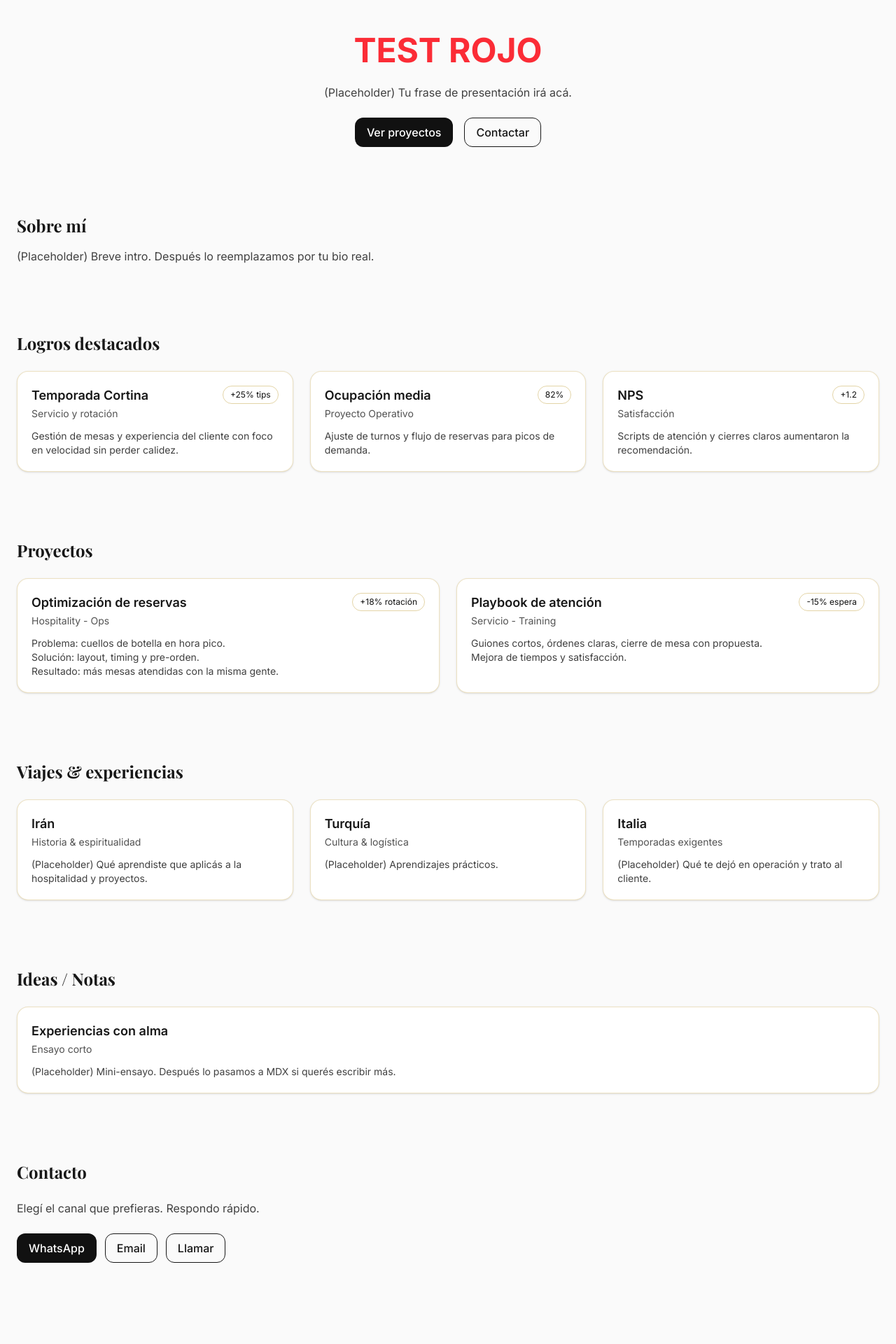
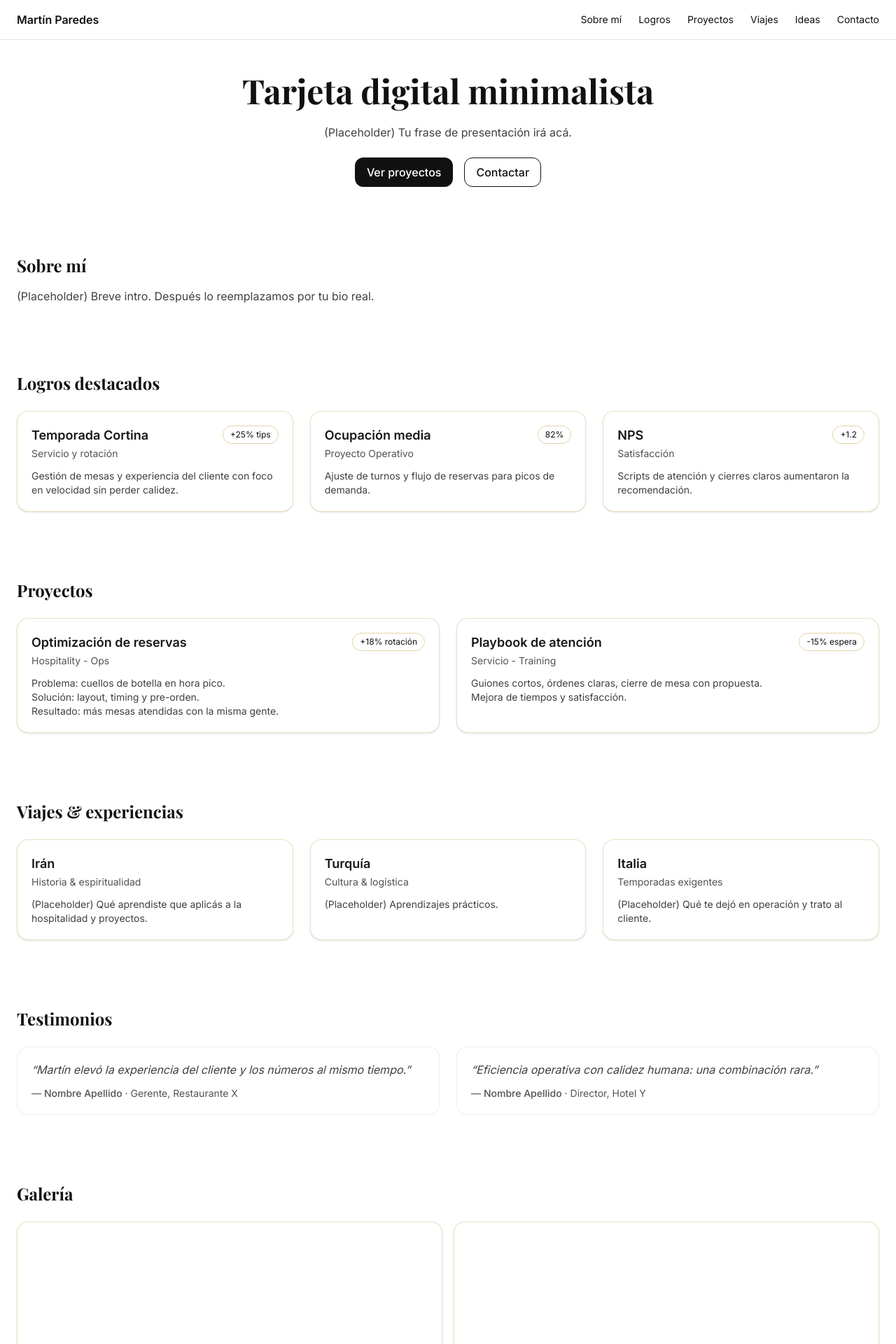
Before and after one commit to tinchoparedess/mp-portfolio, a Next.js app: page / in a window 1280 px wide. Shown: the top 1920 px of the page at 70% size. Built offline with nearby package versions, Linux system fonts and the light colour scheme.

Commit message:
restore: navbar + cards + testimonios + galeria + tailwind v4

```diff
--- a/src/app/globals.css
+++ b/src/app/globals.css
@@ -10,6 +10,10 @@
   html, body {
     background: #fff;
     color: #111;
+  }
+  ::selection {
+    background: #f5ecd2;
+    color: var(--black);
   }
 }
 
--- a/src/app/layout.tsx
+++ b/src/app/layout.tsx
@@ -1,11 +1,12 @@
 import "./globals.css";
 import { Inter, Playfair_Display } from "next/font/google";
+import Navbar from "@/components/Navbar";
 
 const inter = Inter({ subsets: ["latin"] });
 const playfair = Playfair_Display({ subsets: ["latin"], weight: ["600", "700"] });
 
 export const metadata = {
-  metadataBase: new URL("https://mp-portfolio-theta.vercel.app"), // luego cambiamos a tu dominio .me
+  metadataBase: new URL("https://mp-portfolio-theta.vercel.app"),
   title: "Martín Paredes — Tarjeta Digital Minimalista",
   description: "Presentación personal elegante y minimalista.",
   openGraph: {
@@ -13,31 +14,19 @@ export const metadata = {
     url: "https://mp-portfolio-theta.vercel.app",
     title: "Martín Paredes — Tarjeta Digital Minimalista",
     description: "Presentación personal elegante y minimalista.",
-    images: [
-      {
-        url: "/og.jpg", // poné este archivo en /public
-        width: 1200,
-        height: 630,
-        alt: "Martín Paredes — Portada",
-      },
-    ],
+    images: [{ url: "/og.jpg", width: 1200, height: 630, alt: "Martín Paredes — Portada" }],
   },
-  twitter: {
-    card: "summary_large_image",
-    title: "Martín Paredes — Tarjeta Digital Minimalista",
-    description: "Presentación personal elegante y minimalista.",
-    images: ["/og.jpg"],
-  },
-  icons: {
-    icon: "/favicon.ico",
-  },
+  twitter: { card: "summary_large_image", title: "Martín Paredes — Tarjeta Digital Minimalista", description: "Presentación personal elegante y minimalista.", images: ["/og.jpg"] },
+  icons: { icon: "/favicon.ico" },
 };
 
 export default function RootLayout({ children }: { children: React.ReactNode }) {
   return (
     <html lang="es" className="scroll-smooth">
-      <body className={`${inter.className} bg-neutral-50 text-neutral-900 dark:bg-neutral-950 dark:text-neutral-100`}>
-        {children}
+      <body className={`${inter.className}`}>
+        <a id="top" />
+        <Navbar />
+        <main>{children}</main>
       </body>
     </html>
   );
--- a/src/app/page.tsx
+++ b/src/app/page.tsx
@@ -3,6 +3,8 @@
 import { Playfair_Display } from "next/font/google";
 import Card from "@/components/Card";
 import ContactBar from "@/components/ContactBar";
+import TestimonialCard from "@/components/TestimonialCard";
+import Gallery from "@/components/Gallery";
 
 const playfair = Playfair_Display({ subsets: ["latin"], weight: ["600", "700"] });
 
@@ -12,8 +14,9 @@ export default function Page() {
 
       {/* HERO */}
       <section className="text-center space-y-6">
-      <h1 className="text-5xl font-bold text-red-500">TEST ROJO</h1>
-
+        <h1 className={`${playfair.className} text-4xl sm:text-5xl font-bold`}>
+          Tarjeta digital minimalista
+        </h1>
         <p className="text-neutral-700">
           (Placeholder) Tu frase de presentación irá acá.
         </p>
@@ -25,7 +28,7 @@ export default function Page() {
 
       {/* SOBRE MÍ */}
       <section id="sobre-mi" className="space-y-4">
-        <h2 className={`${playfair.className} text-2xl font-bold text-neutral-900`}>Sobre mí</h2>
+        <h2 className={`${playfair.className} text-2xl font-bold`}>Sobre mí</h2>
         <p className="text-neutral-700">
           (Placeholder) Breve intro. Después lo reemplazamos por tu bio real.
         </p>
@@ -33,7 +36,7 @@ export default function Page() {
 
       {/* LOGROS */}
       <section id="logros" className="space-y-6">
-        <h2 className={`${playfair.className} text-2xl font-bold text-neutral-900`}>Logros destacados</h2>
+        <h2 className={`${playfair.className} text-2xl font-bold`}>Logros destacados</h2>
         <div className="grid gap-6 sm:grid-cols-3">
           <Card title="Temporada Cortina" subtitle="Servicio y rotación" metric="+25% tips">
             Gestión de mesas y experiencia del cliente con foco en velocidad sin perder calidez.
@@ -49,7 +52,7 @@ export default function Page() {
 
       {/* PROYECTOS */}
       <section id="proyectos" className="space-y-6">
-        <h2 className={`${playfair.className} text-2xl font-bold text-neutral-900`}>Proyectos</h2>
+        <h2 className={`${playfair.className} text-2xl font-bold`}>Proyectos</h2>
         <div className="grid gap-6 sm:grid-cols-2">
           <Card title="Optimización de reservas" subtitle="Hospitality - Ops" metric="+18% rotación">
             Problema: cuellos de botella en hora pico.<br />
@@ -65,7 +68,7 @@ export default function Page() {
 
       {/* VIAJES */}
       <section id="viajes" className="space-y-6">
-        <h2 className={`${playfair.className} text-2xl font-bold text-neutral-900`}>Viajes & experiencias</h2>
+        <h2 className={`${playfair.className} text-2xl font-bold`}>Viajes & experiencias</h2>
         <div className="grid gap-6 sm:grid-cols-3">
           <Card title="Irán" subtitle="Historia & espiritualidad">
             (Placeholder) Qué aprendiste que aplicás a la hospitalidad y proyectos.
@@ -79,9 +82,33 @@ export default function Page() {
         </div>
       </section>
 
+      {/* TESTIMONIOS */}
+      <section id="testimonios" className="space-y-6">
+        <h2 className={`${playfair.className} text-2xl font-bold`}>Testimonios</h2>
+        <div className="grid gap-6 sm:grid-cols-2">
+          <TestimonialCard
+            quote="Martín elevó la experiencia del cliente y los números al mismo tiempo."
+            author="Nombre Apellido"
+            role="Gerente, Restaurante X"
+          />
+          <TestimonialCard
+            quote="Eficiencia operativa con calidez humana: una combinación rara."
+            author="Nombre Apellido"
+            role="Director, Hotel Y"
+          />
+        </div>
+      </section>
+
+      {/* GALERÍA */}
+      <section id="galeria" className="space-y-6">
+        <h2 className={`${playfair.className} text-2xl font-bold`}>Galería</h2>
+        <Gallery images={["/img1.jpg", "/img2.jpg", "/img3.jpg", "/img4.jpg"]} />
+        <p className="text-sm text-neutral-500">Cuando tengas tus fotos, las ponemos en <code>/public</code> y se ven acá.</p>
+      </section>
+
       {/* IDEAS */}
       <section id="ideas" className="space-y-6">
-        <h2 className={`${playfair.className} text-2xl font-bold text-neutral-900`}>Ideas / Notas</h2>
+        <h2 className={`${playfair.className} text-2xl font-bold`}>Ideas / Notas</h2>
         <div className="grid gap-6">
           <Card title="Experiencias con alma" subtitle="Ensayo corto">
             (Placeholder) Mini-ensayo. Después lo pasamos a MDX si querés escribir más.
@@ -91,7 +118,7 @@ export default function Page() {
 
       {/* CONTACTO */}
       <section id="contacto" className="space-y-6">
-        <h2 className={`${playfair.className} text-2xl font-bold text-neutral-900`}>Contacto</h2>
+        <h2 className={`${playfair.className} text-2xl font-bold`}>Contacto</h2>
         <p className="text-neutral-700">Elegí el canal que prefieras. Respondo rápido.</p>
         <ContactBar whatsapp="5491122334455" email="martin@mail.com" phone="+39 333 444 5555" />
       </section>
--- a/src/components/Card.tsx
+++ b/src/components/Card.tsx
@@ -12,9 +12,7 @@ export default function Card({ title, subtitle, metric, children }: CardProps) {
         <div>
           <h3 className="text-lg font-semibold text-neutral-900">{title}</h3>
           {subtitle && (
-            <p className="text-sm text-neutral-600 dark:text-neutral-400 mt-0.5">
-              {subtitle}
-            </p>
+            <p className="text-sm text-neutral-600 mt-0.5">{subtitle}</p>
           )}
         </div>
         {metric && (
@@ -24,7 +22,7 @@ export default function Card({ title, subtitle, metric, children }: CardProps) {
           </span>
         )}
       </div>
-      {children && <div className="mt-3 text-sm text-neutral-700 dark:text-neutral-300">{children}</div>}
+      {children && <div className="mt-3 text-sm text-neutral-700">{children}</div>}
     </div>
   );
 }
--- a/src/components/Gallery.tsx
+++ b/src/components/Gallery.tsx
@@ -4,9 +4,9 @@ export default function Gallery({ images }: Props) {
   return (
     <div className="grid gap-4 sm:grid-cols-2">
       {images.map((src, i) => (
-        <div key={i} className="aspect-[4/3] overflow-hidden rounded-2xl border border-neutral-200/70 dark:border-neutral-800 bg-neutral-100 dark:bg-neutral-900">
-          {/* si aún no tenés imágenes, dejamos cajas vacías elegantes */}
-          {/* cuando tengas /public/img1.jpg, usa <img src="/img1.jpg" .../> */}
+        <div key={i} className="aspect-[4/3] overflow-hidden rounded-2xl border card">
+          {/* Cuando subas imágenes reales en /public, reemplazá por:
+             <img src={src} alt="" className="w-full h-full object-cover" /> */}
         </div>
       ))}
     </div>
--- a/src/components/Navbar.tsx
+++ b/src/components/Navbar.tsx
@@ -15,19 +15,16 @@ export default function Navbar() {
   const [open, setOpen] = useState(false);
 
   return (
-    <header className="sticky top-0 z-50 bg-white/80 dark:bg-neutral-950/60 backdrop-blur
-                       border-b border-black/10">
+    <header className="sticky top-0 z-50 bg-white/80 backdrop-blur border-b border-black/10">
       <nav className="container h-14 flex items-center justify-between">
         <a href="#top" className="font-semibold">Martín Paredes</a>
 
-        {/* desktop */}
         <ul className="hidden sm:flex gap-6 text-sm">
           {links.map(l => (
             <li key={l.href}><a className="nav-link" href={l.href}>{l.label}</a></li>
           ))}
         </ul>
 
-        {/* mobile */}
         <button
           className="sm:hidden btn-outline"
           onClick={() => setOpen(v => !v)}
@@ -37,7 +34,6 @@ export default function Navbar() {
         </button>
       </nav>
 
-      {/* panel mobile */}
       {open && (
         <ul className="sm:hidden container pb-3 text-sm">
           {links.map(l => (
```
